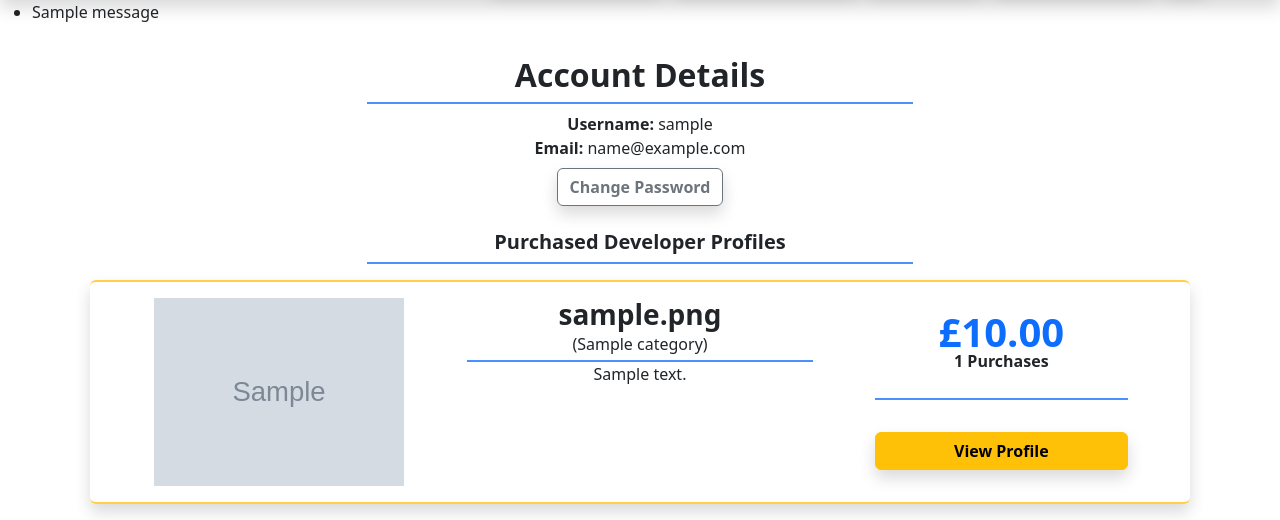
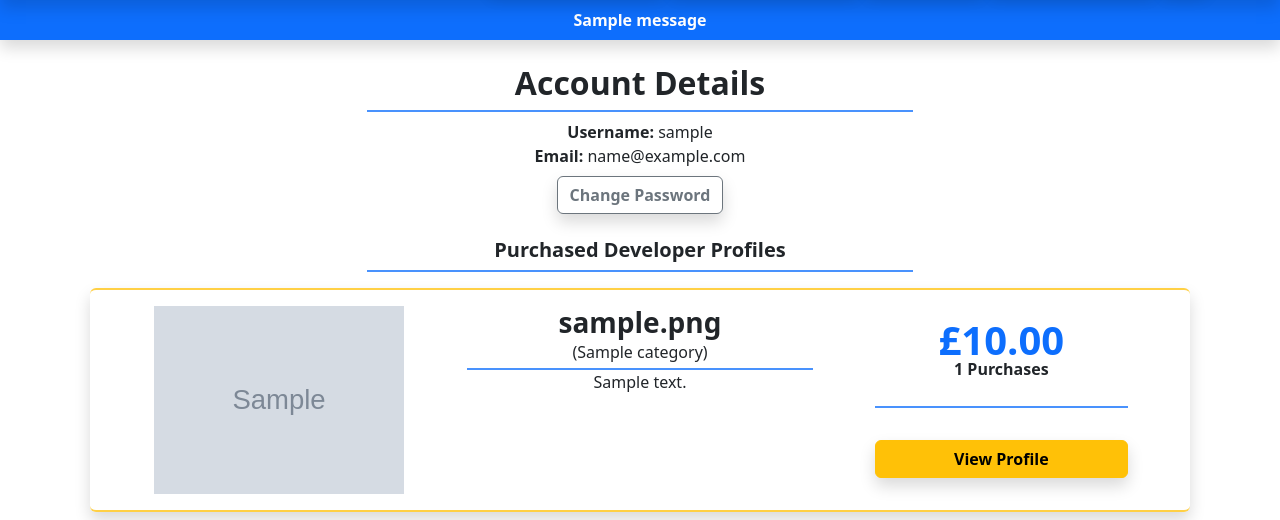
Before and after one commit to adampgiles/CI_PP4_SD, a Django app: page /accounts/my_account/ in a window 1280 px wide. Shown: the part 62-582 px from the top of the page. Run offline with Django 4.2, Linux system fonts and the light colour scheme; a user stored in the database is signed in; tables that the repository leaves empty hold one stand-in row (values such as "Sample post"); grey boxes marked "Sample" are stand-in pictures; one stand-in notice (Sample message) is shown; parts of the project's set-up code (start-up, migrations or seed data) failed here and were passed over; some libraries are stand-ins or nearby versions.

Commit message:
style: updated style for messages

```diff
--- a/templates/base.html
+++ b/templates/base.html
@@ -92,11 +92,14 @@
     </header>
 
     {% if messages %}
-        <ul class="messages">
-            {% for message in messages %}
-            <li {% if message.tags %} class="{{ message.tags }}"{% endif %}>{{ message }}</li>
-            {% endfor %}
-        </ul>
+    <div class="container-fluid text-center bg-primary shadow">
+        <div class="row justify-content-center align-items-center">
+                {% for message in messages %}
+                <p class="p-2 m-0 fs-6 text-white fw-bolder">{{ message }}</p>
+                {% endfor %}
+        </div>
+    </div>
+
     {% endif %}
 
     <h1>
```
